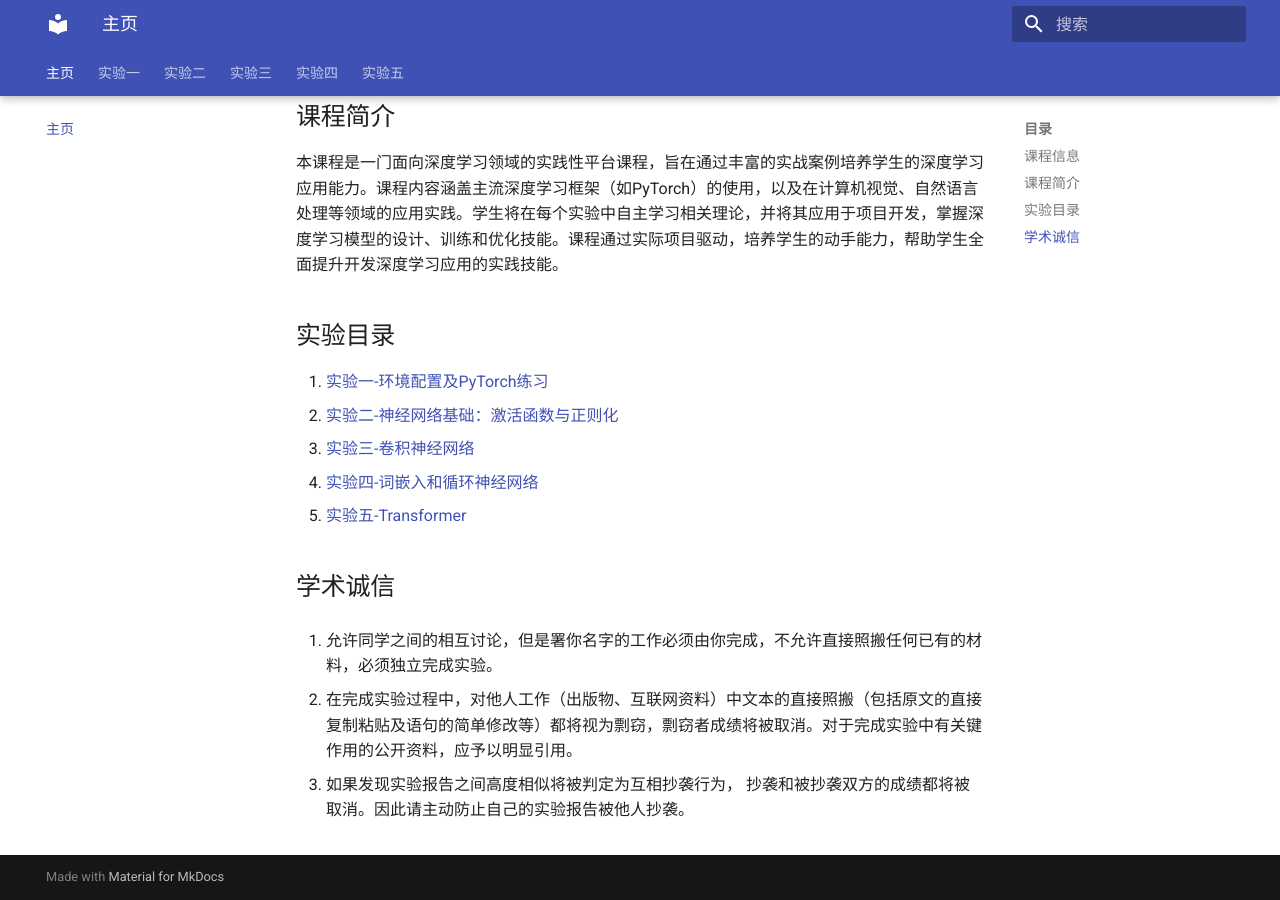
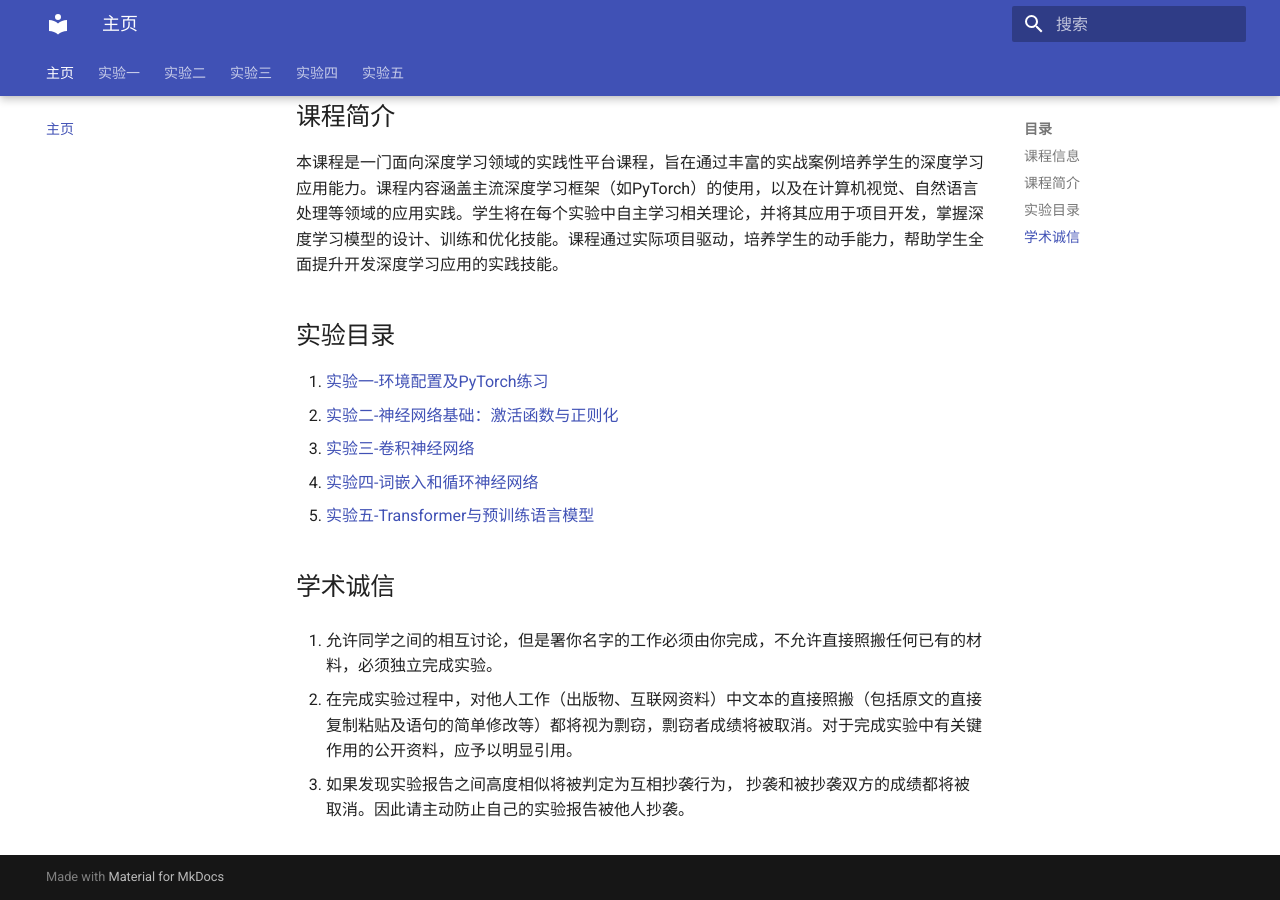
Before and after one commit to zhiweinju/nju-dl-lab-2025spring, an MkDocs documentation site: the page built from docs/index.md, in a window 1280 px wide and 900 px high, scrolled down 522 px. Built offline with MkDocs 1.6.1 and Material for MkDocs 9.7.7, drawn with Linux system fonts in a browser that asks for light colours; a style sheet for code colours, icons or effects is not loaded.

Commit message:
修改了lab5

```diff
--- a/docs/index.md
+++ b/docs/index.md
@@ -19,7 +19,7 @@
 2. [实验二-神经网络基础：激活函数与正则化](./lab2/实验二介绍.md)
 3. [实验三-卷积神经网络](./lab3/实验三介绍.md)
 4. [实验四-词嵌入和循环神经网络](./lab4/实验四介绍.md)
-5. [实验五-Transformer](./lab5/实验五介绍.md)
+5. [实验五-Transformer与预训练语言模型](./lab5/实验五介绍.md)
 
 
 ## 学术诚信
```
